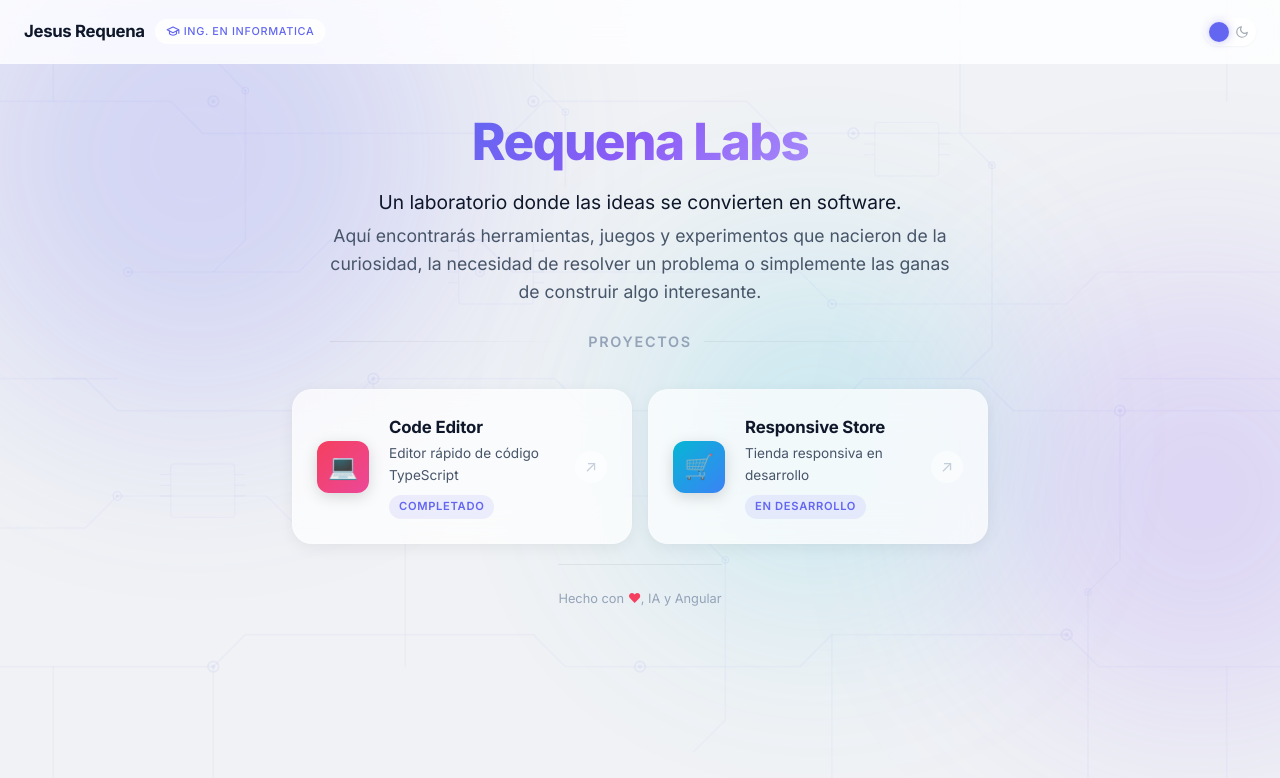
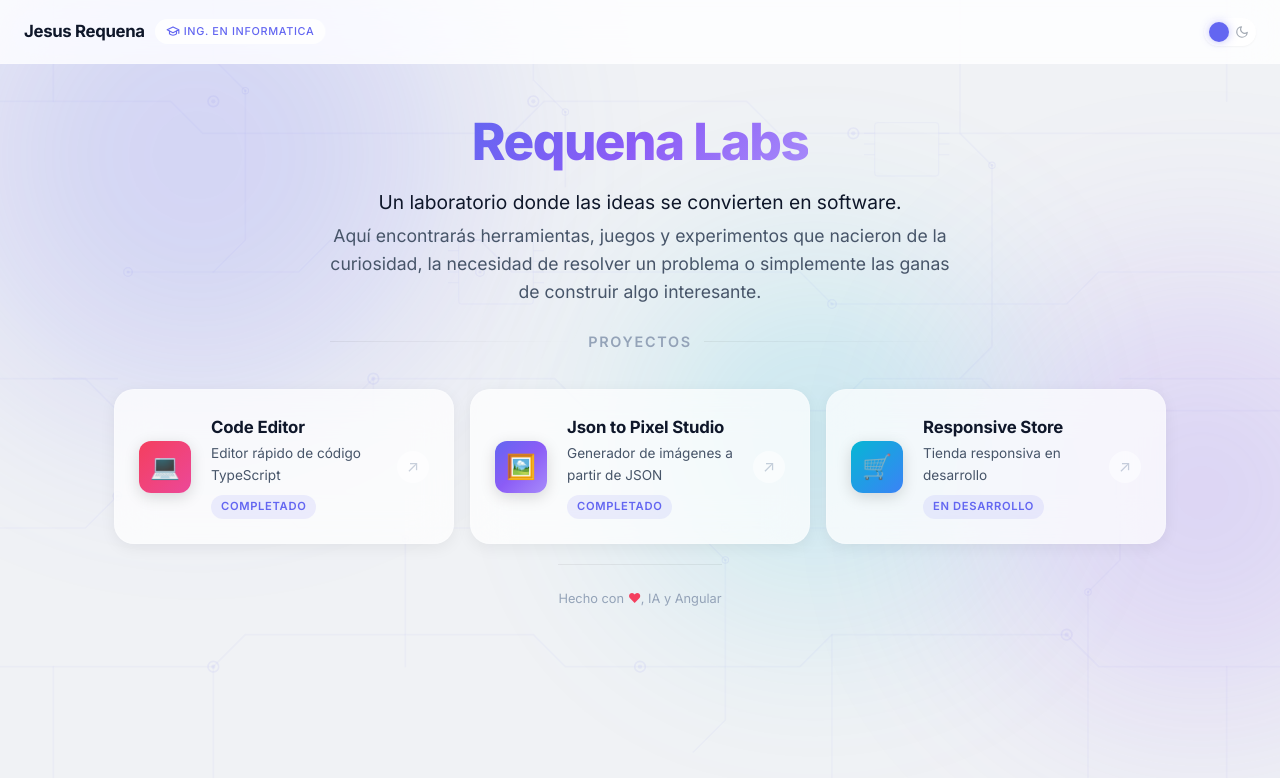
Before and after one commit to Elrequena/elrequena.github.io, an Angular app: page / in a window 1280 px wide. Shown: the top 778 px of the page. Built offline with nearby package versions, Linux system fonts and the light colour scheme.

Commit message:
add Json-to-pixel-studio proyect

```diff
--- a/src/app/app.component.ts
+++ b/src/app/app.component.ts
@@ -37,6 +37,14 @@ export class AppComponent {
       status: 'Completado'
     },
     {
+      name: 'Json to Pixel Studio',
+      description: 'Generador de imágenes a partir de JSON',
+      url: 'https://elrequena.github.io/json-to-pixel-studio',
+      icon: 'canvas',
+      gradient: 'var(--gradient-1)',
+      status: 'Completado'
+    },
+    {
       name: 'Responsive Store',
       description: 'Tienda responsiva en desarrollo',
       url: 'https://elrequena.github.io/responisve-store',
--- a/src/app/components/project-card/project-card.component.html
+++ b/src/app/components/project-card/project-card.component.html
@@ -3,6 +3,7 @@
     @switch (project().icon) {
       @case ('store') { &#128722; }
       @case ('code')  { &#128187; }
+      @case ('canvas') { 🖼️ }
     }
   </div>
   <div class="project-card__info">
```
